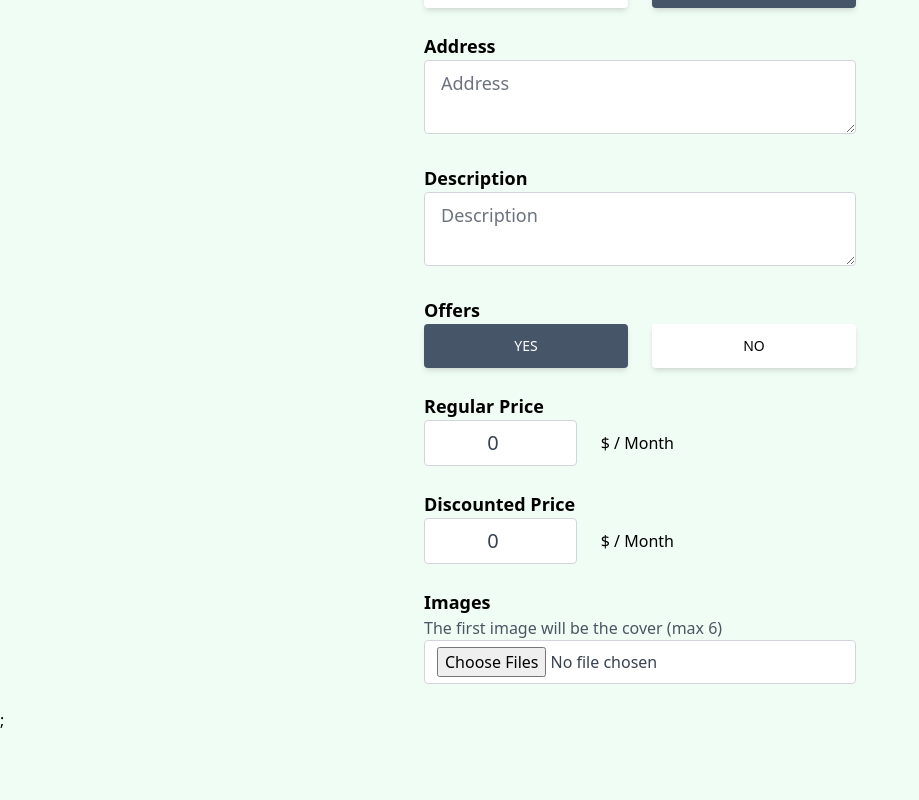
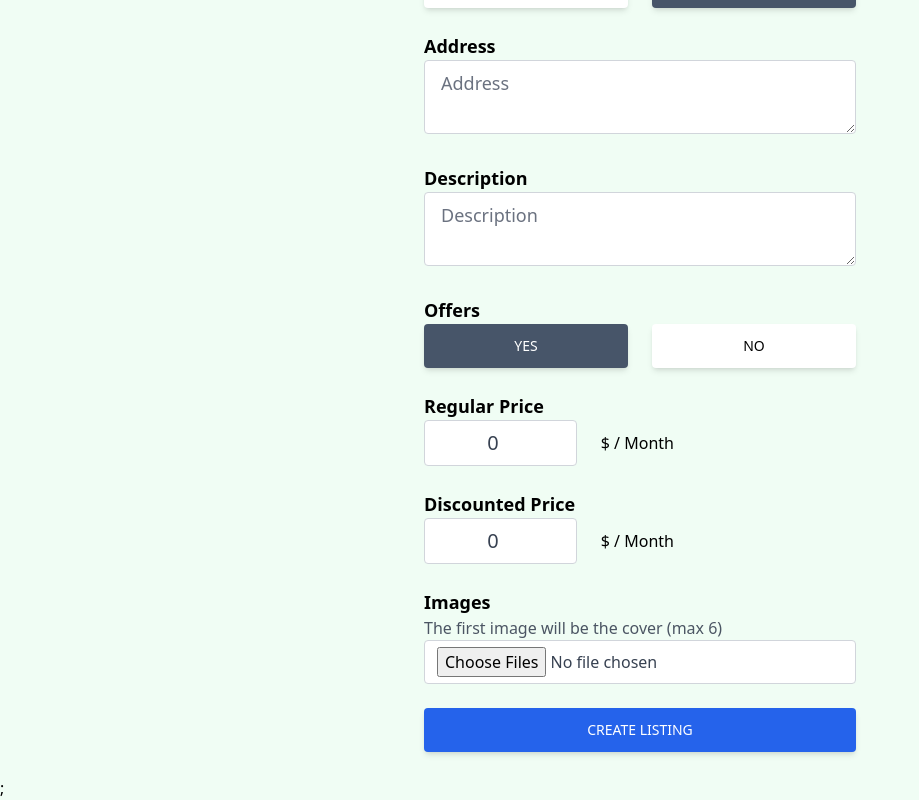
Before and after one commit to Admayah/realtor-clone, a React (Create React App) app: page /create-listing in a window 1280 px wide. Shown: the part 584-1384 px from the top of the page, without its empty margins (0-919 px from the left). Before the commit the page ends 1316 px from the top, so only its background shows below. Built offline with nearby package versions, Linux system fonts and the light colour scheme; no server answers.

Commit message:
add create listing button

```diff
--- a/src/pages/CreateListing.jsx
+++ b/src/pages/CreateListing.jsx
@@ -266,6 +266,9 @@ const CreateListing = () => {
                         className="w-full px-3 py-1.5 text-gray-700 bg-white border border-gray-300 rounded transition duration-150 ease-in-out"
 					/>
 				</div>
+                <button type="submit" className="mb-6 w-full px-7 py-3 bg-blue-600 text-white font-medium  text-sm uppercase rounded shadow-md hover:bg-blue-700 hover:shadow-lg focus:bg-blue-700 focus:shadow-lg active:bg-blue-800 active:shadow-lg transition duration-150 ease-in-out">
+create listing
+                </button>
 			</form>
 		</main>
 	);
```
